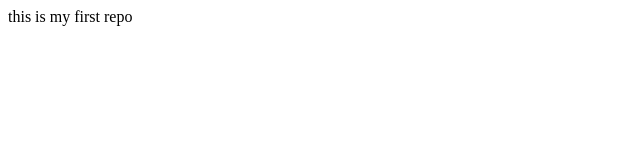
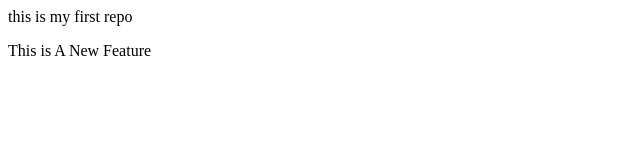
Before and after one commit to DishantHirpara/localRepo, a plain HTML site: page index.html in a window 1280 px wide. Shown: the whole page, without its empty margins (0-640 px from the left). Drawn offline with Linux system fonts and the light colour scheme.

Commit message:
ADD NEW Feature

```diff
--- a/index.html
+++ b/index.html
@@ -1 +1,2 @@
 <p>this is my first repo </p>
+<p>This is A New Feature</p>
```
